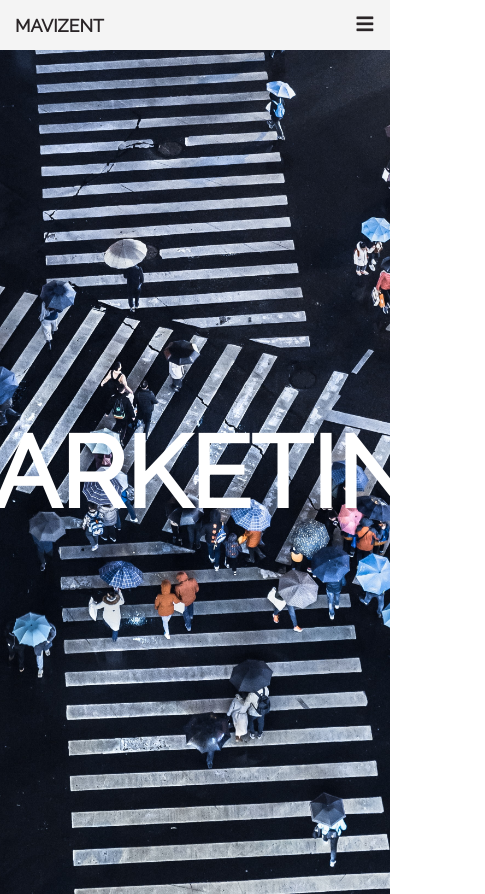
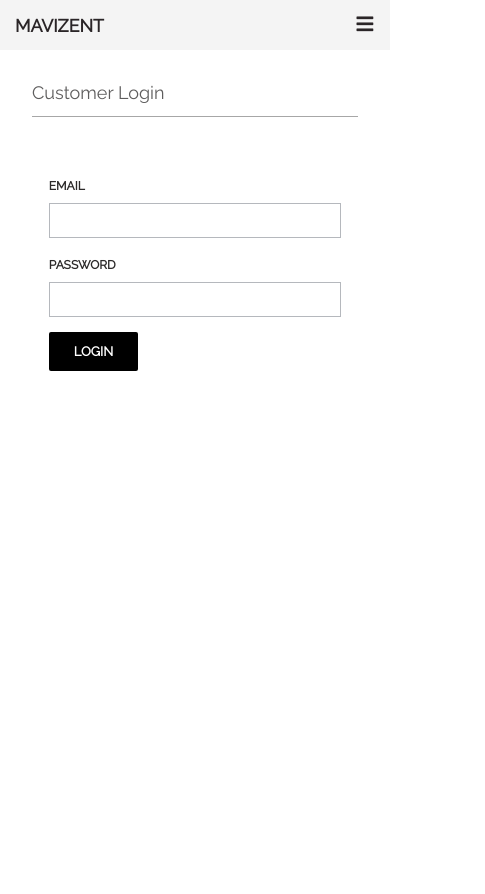
Before and after one commit to Gokulnathnallaiya/mavizent-ecom, a React (Create React App) app: page /marketing in a window 390 px wide. Shown: the whole page, 485 px wide, since content can reach past the window. After the commit the page ends 844 px from the top, so only its background shows below. Built offline with nearby package versions, Linux system fonts and the light colour scheme.

Commit message:
login page designed

```diff
--- a/src/App.js
+++ b/src/App.js
@@ -4,6 +4,8 @@ import Navbartwo from "./components/navbartwo/navbartwo";
 import "./App.css";
 import Home from "./pages/homePage/Home";
 import { BrowserRouter as Router, Switch, Route } from "react-router-dom";
+import LoginPage from "./pages/loginPage/loginPage.component";
+
 import Services from "./pages/Services";
 import Products from "./pages/Products";
 import ContactUs from "./pages/ContactUs";
@@ -29,7 +31,7 @@ const App=() => {
         <Route path="/products" component={Products} />
         <Route path="/contact-us" component={ContactUs} />
         <Route path="/sign-up" component={SignUp} />
-        <Route path="/marketing" component={Marketing} />
+        <Route path="/marketing" component={LoginPage} />
         <Route path="/consulting" component={Consulting} />
       </Switch>
       </div>
--- a/src/components/button/Button.css
+++ b/src/components/button/Button.css
@@ -1,24 +1,16 @@
 :root {
   --primary: rgb(255, 123, 0);
+  --button: black;
 }
 
 .btn {
-  padding: 8px 20px;
-  border-radius: 4px;
+  padding: 12px 25px;
+  border-radius: 2px;
   outline: none;
   border: none;
-  font-size: 18px;
+  font-size: 13px;
+  font-weight:600;
   color: #fff;
   cursor: pointer;
-  background-color: var(--primary);
+  background-color: var(--button);
 }
-
-.btn:hover {
-  padding: 6px 18px;
-  transition: all 0.3s ease-out;
-  background-color: transparent;
-  color: black;
-  border-radius: 4px;
-  border: 2px solid var(--primary);
-  transition: all 0.3s ease-out;
-}
--- a/src/components/button/Button.jsx
+++ b/src/components/button/Button.jsx
@@ -2,10 +2,13 @@ import React from 'react';
 import './Button.css';
 import { Link } from 'react-router-dom';
 
-export function Button() {
+const  Button = ({children}) =>{
   return (
     <Link to='sign-up'>
-      <button className='btn'>Sign Up</button>
+      <button className='btn'>{children
+      }</button>
     </Link>
   );
 }
+
+export default Button
--- /dev/null
+++ b/src/components/input/customInput.component.jsx
@@ -0,0 +1,16 @@
+import React from "react";
+import './customInput.styles.css';
+
+
+const FormInput = ()=>{
+
+
+    return (
+        <input className="custom-input">
+        </input>
+    )
+
+
+}
+
+export default FormInput;
--- /dev/null
+++ b/src/components/input/customInput.styles.css
@@ -0,0 +1,23 @@
+input{
+    word-spacing: normal;
+    cursor: text;
+}
+
+.custom-input{
+    display: block;
+    width:100%;
+    height:35px;
+    min-height:35px;
+    padding:10px;
+    border:1px solid #b5b8bd;
+    outline:none;
+    background: #fff;
+    color:#5f6a7d;
+}
+
+@media screen and (max-width: 960px){
+
+    .custom-input{
+        width:100%;
+    }
+}
--- /dev/null
+++ b/src/components/loginform/loginform.component.jsx
@@ -0,0 +1,19 @@
+import React from "react";
+import FormInput from "../input/customInput.component";
+import "./loginform.styles.css";
+import Button from "../button/Button";
+const LoginForm = () => {
+  return (
+    <div className="login-form">
+      <p>EMAIL</p>
+      <FormInput></FormInput>
+      <p>PASSWORD</p>
+      <FormInput></FormInput>
+      <div className="login-button">
+        <Button>LOGIN</Button>
+      </div>
+    </div>
+  );
+};
+
+export default LoginForm;
--- /dev/null
+++ b/src/components/loginform/loginform.styles.css
@@ -0,0 +1,25 @@
+.login-form {
+  width: 27%;
+  display: flex;
+  flex-direction: column;
+  justify-content: space-between;
+  margin:15px  auto;
+}
+@media screen and (max-width: 960px){
+
+    .login-form{
+        width:75%;
+        margin:10px auto;
+    }
+}
+.login-form>p{
+    margin-top: 20px ;
+    margin-bottom:10px;
+    font-size: 12px;
+    color:rgb(44, 42, 42);
+    text-align: left;
+}
+.login-button{
+
+    margin-top:15px;
+}
--- a/src/components/navbar/Navbar.css
+++ b/src/components/navbar/Navbar.css
@@ -56,9 +56,7 @@
   color: #2a2527;
 }
 
-.nav-links-mobile {
-  display: none;
-}
+
 
 .menu-icon {
   display: none;
@@ -126,26 +124,7 @@
     font-size: 1.1rem;
   }
 
-  .nav-links-mobile {
-    display: block;
-    text-align: center;
-    padding: 1rem;
-    margin: 2rem auto;
-    border-radius: 4px;
-    width: 80%;
-    background: rgb(255, 123, 0);
-    text-decoration: none;
-    color: #fff;
-    font-size: 1rem;
-  }
 
-  .nav-links-mobile:hover {
-    background: #fff;
-    color: #1888ff;
-    transition: 250ms;
-  }
 
-  button {
-    display: none;
-  }
+
 }
--- a/src/components/navbar/Navbar.jsx
+++ b/src/components/navbar/Navbar.jsx
@@ -1,5 +1,5 @@
 import React, { useState } from "react";
-import { Button } from "../button/Button";
+
 import { Link } from "react-router-dom";
 import "./Navbar.css";
 import Dropdown from "../dropdown/Dropdown";
--- /dev/null
+++ b/src/pages/loginPage/loginPage.component.jsx
@@ -0,0 +1,21 @@
+import React from "react";
+
+import LoginForm from "../../components/loginform/loginform.component";
+import "./loginPage.styles.css";
+
+
+class LoginPage extends React.Component {
+  render() {
+    return (
+      <div className="login-page">
+       <h1>Customer Login</h1>
+        <div className="form">
+          <LoginForm />
+        </div>
+
+      </div>
+    );
+  }
+}
+
+export default LoginPage;
--- /dev/null
+++ b/src/pages/loginPage/loginPage.styles.css
@@ -0,0 +1,30 @@
+.login-page {
+  display: flex;
+  flex-direction: column;
+}
+.login-page > h1 {
+  margin-left: 5rem;
+  margin-right: 5rem;
+  margin-top: 3rem;
+  margin-bottom: 2rem;
+  font-size: 23px;
+  border-bottom: 1px solid rgb(167, 167, 167);
+  font-weight: lighter;
+  padding-bottom: 1px;
+  height: 50px;
+  color: rgb(94, 93, 93);
+}
+.form {
+  display: flex;
+  flex-direction: column;
+  align-items: center;
+  justify-content: center;
+}
+
+@media screen and (max-width: 960px) {
+  .login-page > h1 {
+    font-size: 18px;
+    height: 35px;
+    margin:2rem 2rem;
+  }
+}
```
Also changed, not shown: 1 other file (tests, documents, lock files or other folders).
